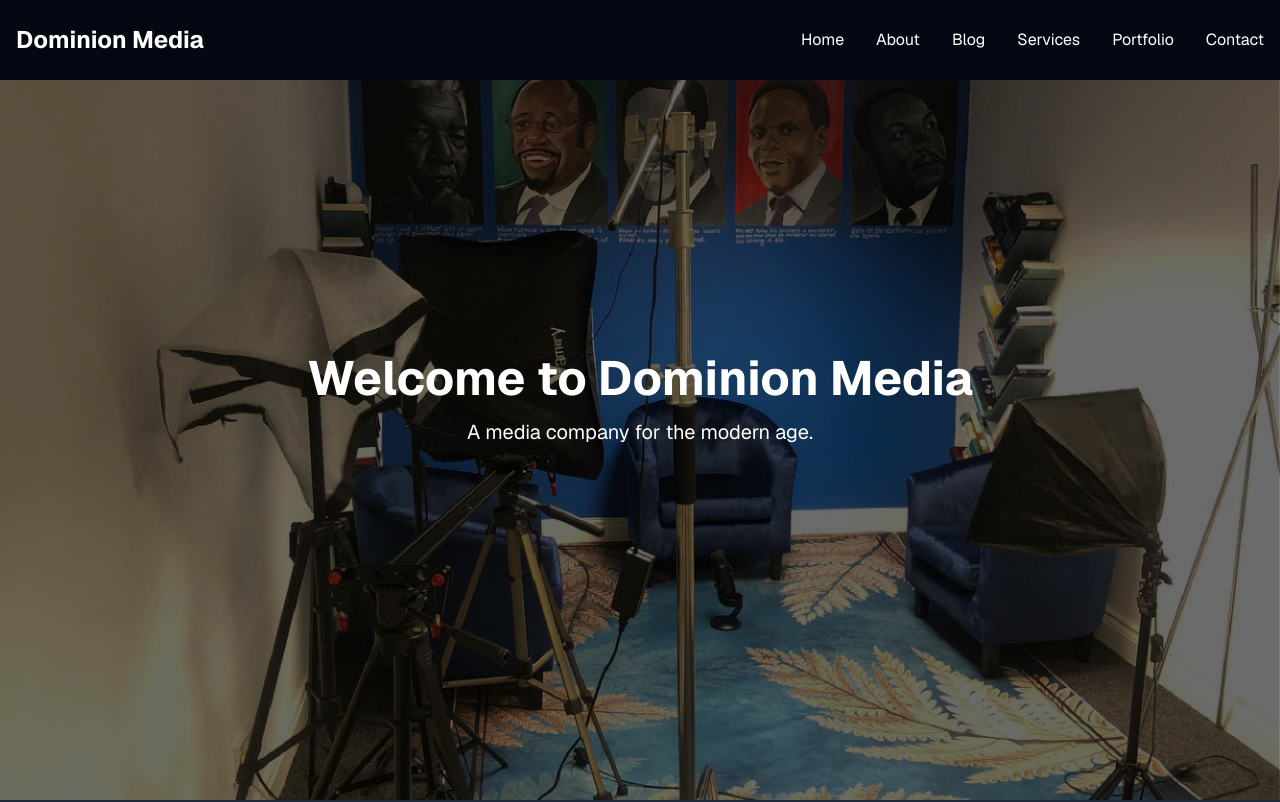
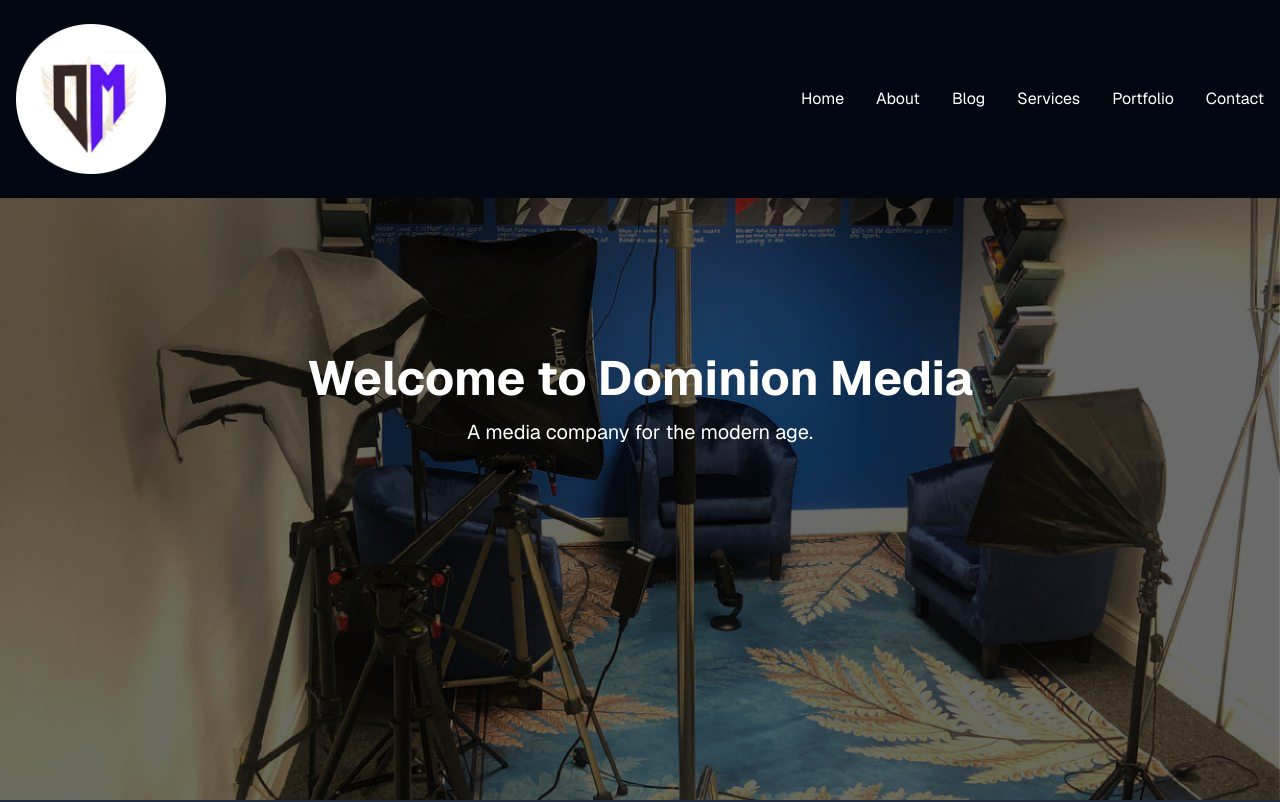
Before and after one commit to Neocr8v/dominionmediaco, a Next.js app: page / in a window 1280 px wide. Shown: the top 802 px of the page. Built offline with nearby package versions, Linux system fonts and the light colour scheme.

Commit message:
Update Header.tsx

```diff
--- a/src/components/layout/Header.tsx
+++ b/src/components/layout/Header.tsx
@@ -2,6 +2,7 @@
 
 import { useState } from 'react';
 import Link from 'next/link';
+import Image from 'next/image';
 import { FaBars, FaTimes } from 'react-icons/fa';
 
 export default function Header() {
@@ -15,7 +16,7 @@ export default function Header() {
     <header className="fixed top-0 left-0 w-full bg-gray-950 bg-opacity-90 text-white z-50">
       <div className="container mx-auto px-4 py-6 flex justify-between items-center">
         <Link href="/" className="text-2xl font-bold">
-          Dominion Media
+          <Image src="/images/dlogo.png" alt="Dominion Media" width={150} height={50} />
         </Link>
 
         {/* Desktop Navigation */}
```
